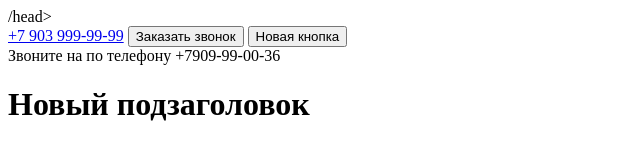
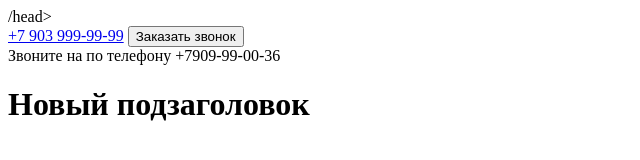
Before and after one commit to beetlerealjuice/new-app, a plain HTML site: page index.html in a window 1280 px wide. Shown: the whole page, without its empty margins (0-640 px from the left). Drawn offline with Linux system fonts and the light colour scheme.

Commit message:
headers changed in html

```diff
--- a/index.html
+++ b/index.html
@@ -17,7 +17,7 @@
         <div>
             <a href="tel:+79170619621">+7 903 999-99-99</a>
             <button>Заказать звонок</button>
-            <button>Новая кнопка</button>
+
         </div>
         <div> Звоните на по телефону +7909-99-00-36</div>
     </header>
```
Also changed, not shown: test.html (+1 -1 lines).
